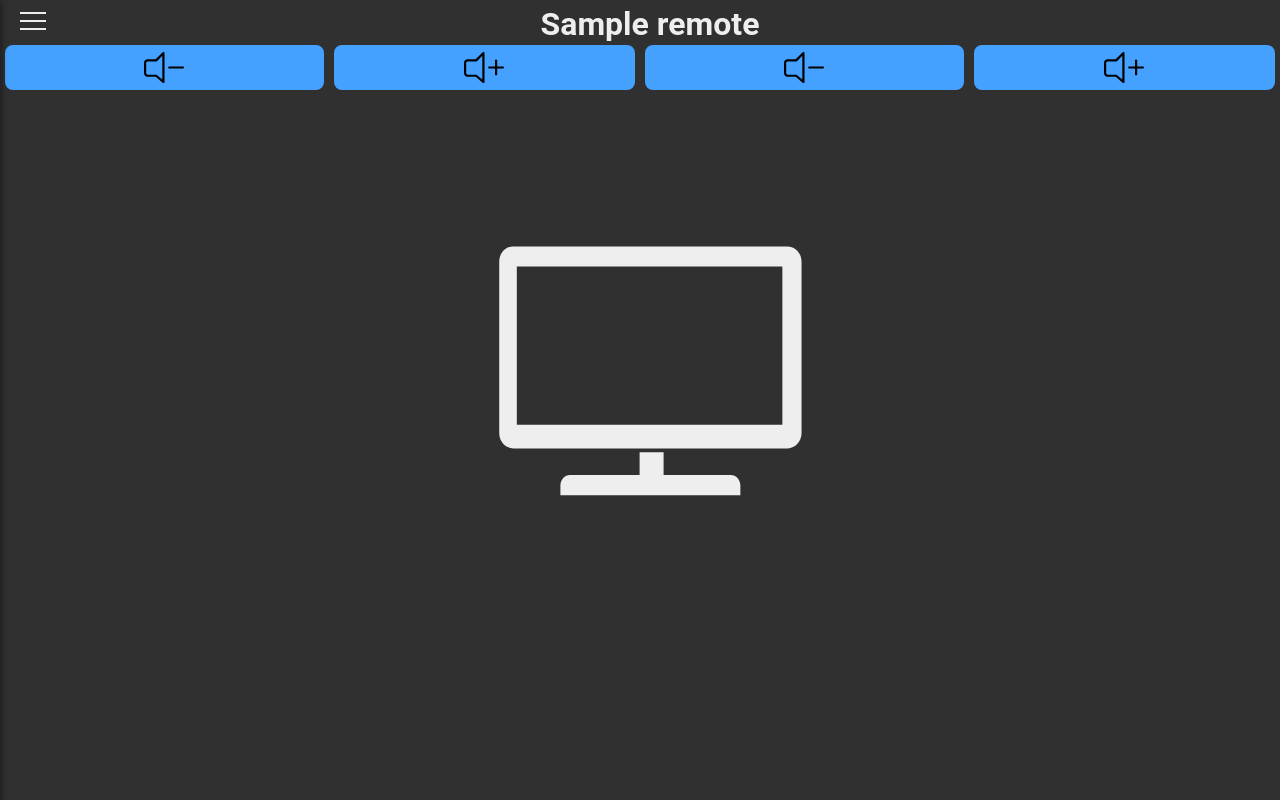
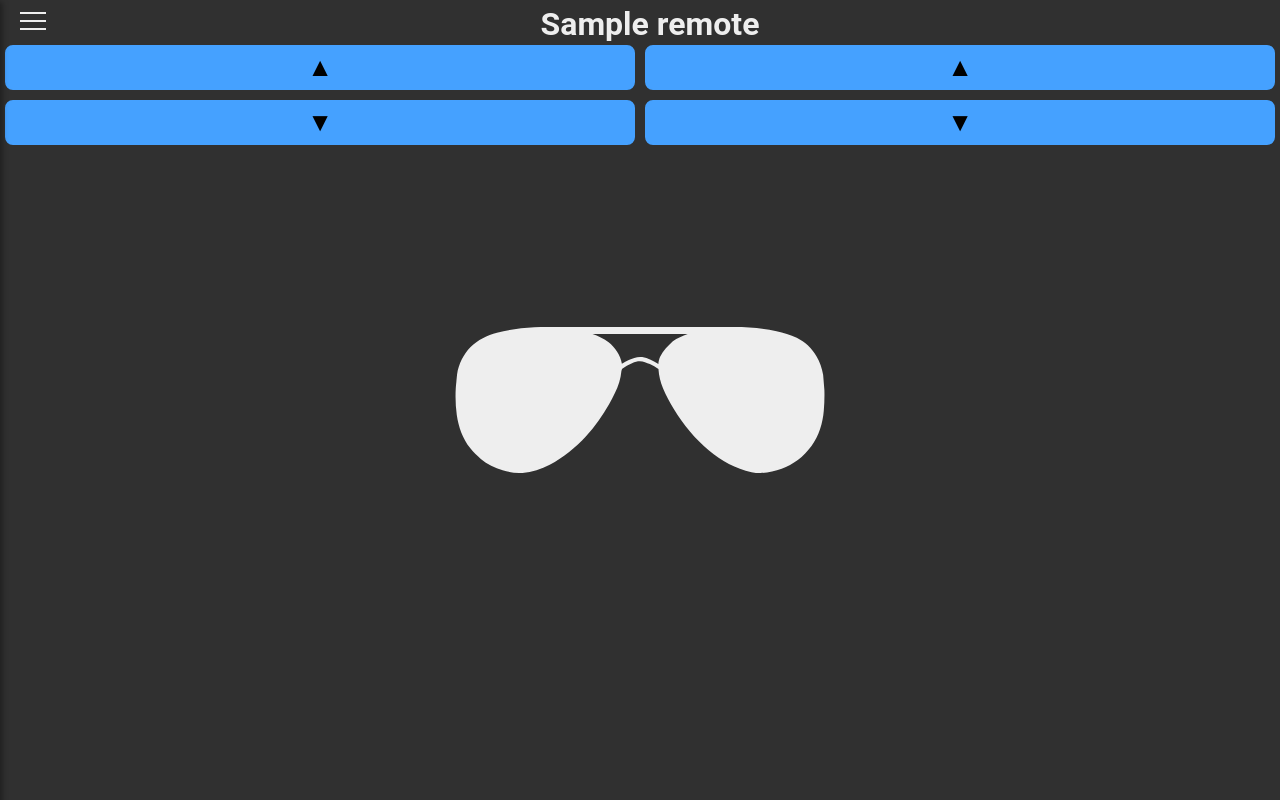
Before and after one commit to StefaanDhondt/PyRemote, a Flask app: template templates/Screens.html in a window 1280 px wide. Run offline with Flask 3, Linux system fonts and the light colour scheme; the template is opened without the code that fills it: most values are stand-ins (such as "Sample title", 1, 10 or a date in 2020).

Commit message:
cleanup screens page

```diff
--- a/static/Screens.css
+++ b/static/Screens.css
@@ -3,5 +3,5 @@ body {
   background-repeat: no-repeat; /* Do not repeat the image */
   background-size: contain; /* Resize the background image to cover the entire container */
   background-origin: content-box;
-  background-image: url("TV.svg");
+  background-image: url("Sunglasses.svg");
 }
--- a/static/style.css
+++ b/static/style.css
@@ -31,7 +31,6 @@ h2 {
   width: 100%;
   padding: 5px;
   margin: 0px;
-
 }
 
 .row {
@@ -86,7 +85,7 @@ h2 {
   background-image: url("RightClick.svg");
 }
 
-.esc {
+.text {
   font-size: 26px;
 }
 
--- a/templates/Screens.html
+++ b/templates/Screens.html
@@ -3,11 +3,14 @@
 {% block content %}
 <link rel="stylesheet" type="text/css" href="{{ url_for('static', filename='Screens.css') }}">
 <div class="row">
-  <input type="button" value="VolDown" class="button voldown" id="voldown_channel0">
-  <input type="button" value="VolUp" class="button volup" id="volup_channel0">
-  <input type="button" value="VolDown" class="button voldown" id="voldown_channel1">
-  <input type="button" value="VolUp" class="button volup" id="volup_channel1">
+  <input type="button" value="&#9650;" class="button text" id="volup_channel0">
+  <input type="button" value="&#9650;" class="button text" id="volup_channel1">
 </div>
+<div class="row">
+  <input type="button" value="&#9660;" class="button text" id="voldown_channel0">
+  <input type="button" value="&#9660;" class="button text" id="voldown_channel1">
+</div>
+
 {% endblock %}
 
 {% block javascript %}
--- a/templates/Watch_TV.html
+++ b/templates/Watch_TV.html
@@ -10,7 +10,7 @@
   <input type="button" value="right_click" class="button right_click" id="right_click">
 </div>
 <div class="row">
-  <input type="button" value="Esc" class="button esc" id="esc">
+  <input type="button" value="Esc" class="button text" id="esc">
   <input type="button" value="PlayPause" class="button playpause" id="playpause">
   <input type="button" value="VolDown" class="button voldown" id="voldown">
   <input type="button" value="VolUp" class="button volup" id="volup">
```
Also changed, not shown: static/Sunglasses.svg (added).
